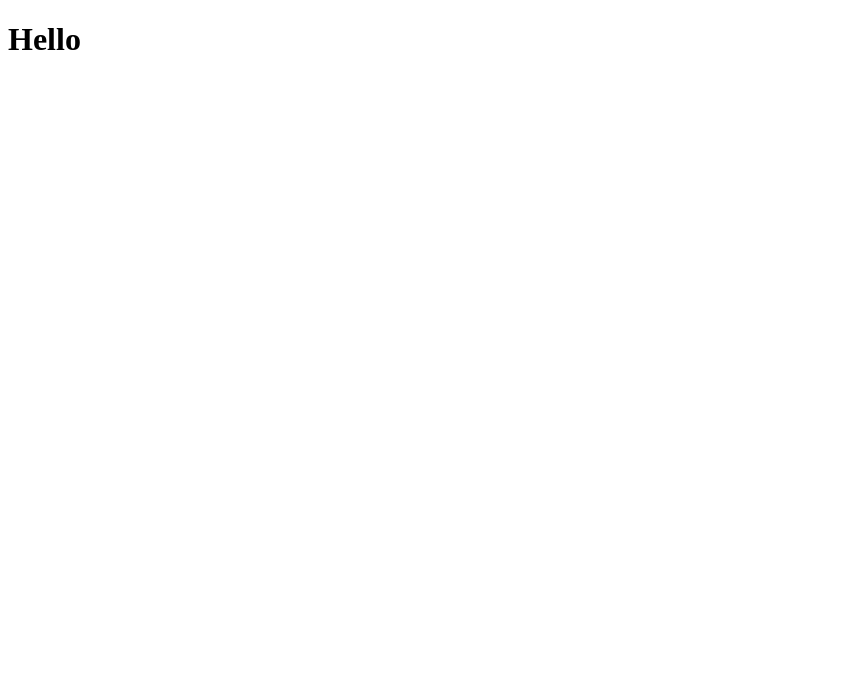
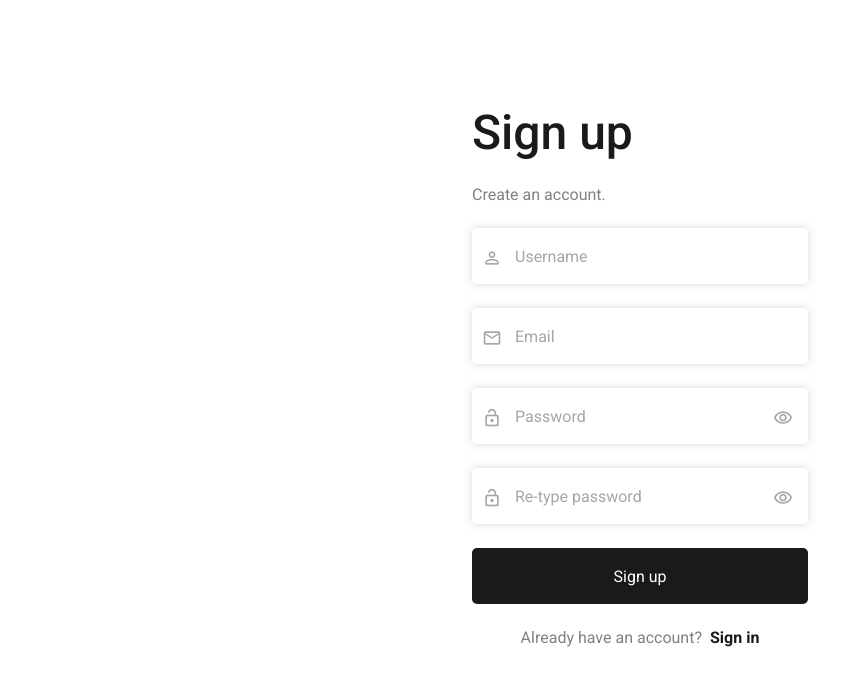
Before and after one commit to kvcsPat/mern-register-login, a React (Vite) app in the folder client/: page / in a window 1280 px wide. Shown: the top 686 px of the page, without its empty margins (0-865 px from the left). Built offline with nearby package versions, Linux system fonts and the light colour scheme.

Commit message:
created login and register form styles

```diff
--- a/client/index.html
+++ b/client/index.html
@@ -2,8 +2,18 @@
 <html lang="en">
   <head>
     <meta charset="UTF-8" />
-    <link rel="icon" type="image/svg+xml" href="/vite.svg" />
     <meta name="viewport" content="width=device-width, initial-scale=1.0" />
+    <link rel="preconnect" href="https://fonts.googleapis.com" />
+    <link rel="preconnect" href="https://fonts.gstatic.com" crossorigin />
+    <link
+      href="https://fonts.googleapis.com/css2?family=Roboto:wght@400;500;700;900&display=swap"
+      rel="stylesheet"
+    />
+    <link
+      href="https://fonts.googleapis.com/icon?family=Material+Icons+Round|Material+Icons+Outlined"
+      rel="stylesheet"
+    />
+
     <title>Authentication</title>
   </head>
   <body>
--- a/client/package.json
+++ b/client/package.json
@@ -11,7 +11,8 @@
   },
   "dependencies": {
     "react": "^18.2.0",
-    "react-dom": "^18.2.0"
+    "react-dom": "^18.2.0",
+    "react-router-dom": "^6.23.0"
   },
   "devDependencies": {
     "@types/react": "^18.2.66",
--- a/client/src/App.jsx
+++ b/client/src/App.jsx
@@ -1,5 +1,22 @@
+import { BrowserRouter, Routes, Route } from "react-router-dom";
+import Dashboard from "./components/Dashboard";
+import Register from "./components/SignUp";
+import Login from "./components/SignIn";
+import "./global_styles/reset.css";
+import "./global_styles/global.css";
+
 function App() {
-  return <h1>Hello</h1>;
+  return (
+    <main>
+      <BrowserRouter>
+        <Routes>
+          <Route path="/" element={<Register />} />
+          <Route path="/sign-in" element={<Login />} />
+          <Route path="/dashboard" element={<Dashboard />} />
+        </Routes>
+      </BrowserRouter>
+    </main>
+  );
 }
 
 export default App;
--- /dev/null
+++ b/client/src/components/Dashboard.jsx
@@ -0,0 +1,5 @@
+import React from "react";
+
+export default function Dashboard() {
+  return <h1>Dashboard</h1>;
+}
--- /dev/null
+++ b/client/src/components/SignIn.jsx
@@ -0,0 +1,50 @@
+import { NavLink } from "react-router-dom";
+import useToggle from "../hooks/useToggle";
+
+export default function SignIn() {
+  const [showPassword, toggleShowPassword] = useToggle(false);
+
+  const handleSignIn = async (e) => {
+    e.preventDefault();
+  };
+
+  return (
+    <div className="container">
+      <form onSubmit={handleSignIn} className="form signup">
+        <h1 className="title">Sign in</h1>
+        <h2 className="sub">Welcome back!</h2>
+
+        <div className="input-container">
+          <span className="material-icons-round icon-left">mail_outline</span>
+          <input type="email" className="input" placeholder="Email" />
+        </div>
+
+        <div className="input-container">
+          <span className="material-icons-round icon-left">lock_open</span>
+          <input
+            type={showPassword ? "text" : "password"}
+            className="input"
+            placeholder="Password"
+          />
+          <span
+            className="material-icons-outlined icon-right"
+            onClick={() => toggleShowPassword(!showPassword)}
+          >
+            {showPassword ? "visibility_off" : "visibility"}
+          </span>
+        </div>
+
+        <button type="submit" className="submit-btn">
+          Sign in
+        </button>
+
+        <div className="navigate">
+          <p className="navigate-text">Don&apos;t have and account?</p>
+          <NavLink to="/" className="navigate-btn">
+            Sign up
+          </NavLink>
+        </div>
+      </form>
+    </div>
+  );
+}
--- /dev/null
+++ b/client/src/components/SignUp.jsx
@@ -0,0 +1,96 @@
+import { useRef } from "react";
+import { NavLink } from "react-router-dom";
+import useToggle from "../hooks/useToggle";
+
+export default function SignUp() {
+  const [showPassword, toggleShowPassword] = useToggle(false);
+
+  const nameRef = useRef(null);
+  const emailRef = useRef(null);
+  const passwordRef = useRef(null);
+  const rePasswordRef = useRef(null);
+
+  const handleSignUp = (e) => {
+    e.preventDefault();
+    console.log(nameRef.current.value);
+    console.log(emailRef.current.value);
+    console.log(passwordRef.current.value);
+    console.log(rePasswordRef.current.value);
+  };
+
+  return (
+    <div className="container">
+      <form onSubmit={handleSignUp} className="form signup">
+        <h1 className="title">Sign up</h1>
+        <h2 className="sub">Create an account.</h2>
+
+        <div className="input-container">
+          <span className="material-icons-round icon-left">person_outline</span>
+          <input
+            ref={nameRef}
+            type="text"
+            className="input"
+            placeholder="Username"
+            required
+          />
+        </div>
+
+        <div className="input-container">
+          <span className="material-icons-round icon-left">mail_outline</span>
+          <input
+            ref={emailRef}
+            type="email"
+            className="input"
+            placeholder="Email"
+            required
+          />
+        </div>
+
+        <div className="input-container">
+          <span className="material-icons-round icon-left">lock_open</span>
+          <input
+            ref={passwordRef}
+            type={showPassword ? "text" : "password"}
+            className="input"
+            placeholder="Password"
+            required
+          />
+          <span
+            className="material-icons-outlined icon-right"
+            onClick={() => toggleShowPassword(!showPassword)}
+          >
+            {showPassword ? "visibility_off" : "visibility"}
+          </span>
+        </div>
+
+        <div className="input-container">
+          <span className="material-icons-round icon-left">lock_open</span>
+          <input
+            ref={rePasswordRef}
+            type={showPassword ? "text" : "password"}
+            className="input"
+            placeholder="Re-type password"
+            required
+          />
+          <span
+            className="material-icons-outlined icon-right"
+            onClick={() => toggleShowPassword(!showPassword)}
+          >
+            {showPassword ? "visibility_off" : "visibility"}
+          </span>
+        </div>
+
+        <button type="submit" className="submit-btn">
+          Sign up
+        </button>
+
+        <div className="navigate">
+          <p className="navigate-text">Already have an account?</p>
+          <NavLink to="/sign-in" className="navigate-btn">
+            Sign in
+          </NavLink>
+        </div>
+      </form>
+    </div>
+  );
+}
--- /dev/null
+++ b/client/src/global_styles/global.css
@@ -0,0 +1,186 @@
+:root {
+  --bg-color: #ffffff;
+  --primary-color: #1a1a1a;
+  --secondary-color: #818181;
+  --hover-color: #58a9ff;
+  --box-shadow: 0px 0px 10px rgb(0 0 0/15%);
+}
+
+body {
+  font-family: "Roboto", sans-serif;
+  font-weight: 400;
+  font-style: normal;
+}
+
+main {
+  display: flex;
+  justify-content: center;
+  align-items: center;
+
+  min-height: 100vh;
+
+  margin: auto 0;
+
+  background-color: var(--bg-color);
+}
+
+.container {
+  display: flex;
+  justify-content: center;
+  align-items: center;
+
+  max-width: 25rem;
+  width: 100%;
+  min-width: 305px;
+
+  min-height: fit-content;
+}
+
+.form {
+  display: flex;
+  flex-direction: column;
+  justify-content: flex-start;
+  align-items: center;
+
+  gap: 1.5rem;
+
+  padding: 0 2rem;
+
+  width: 100%;
+  height: 37rem;
+}
+
+.title {
+  align-self: flex-start;
+
+  font-size: 3rem;
+  font-weight: 500;
+
+  color: var(--primary-color);
+}
+
+.sub {
+  align-self: flex-start;
+
+  font-size: 1rem;
+  font-weight: 400;
+
+  color: var(--secondary-color);
+}
+
+.input-container {
+  position: relative;
+
+  width: 100%;
+  height: 3.5rem;
+
+  border-radius: 5px;
+
+  box-shadow: var(--box-shadow);
+}
+
+.input {
+  display: flex;
+  justify-content: center;
+  align-items: center;
+
+  width: 100%;
+  height: 100%;
+
+  padding: 0 2.5rem;
+
+  font-size: 1rem;
+  font-weight: 400;
+
+  border: solid 3px transparent;
+
+  color: var(--primary-color);
+
+  &::placeholder {
+    font-size: 1rem;
+    font-weight: 400;
+
+    opacity: 0.7;
+    color: var(--secondary-color);
+  }
+
+  &:focus {
+    border-radius: 5px;
+
+    border: solid 2px var(--hover-color);
+  }
+}
+
+.submit-btn {
+  display: flex;
+  justify-content: center;
+  align-items: center;
+
+  width: 100%;
+  height: 3.5rem;
+
+  font-size: 1rem;
+  font-weight: 400;
+
+  border-radius: 5px;
+
+  color: var(--bg-color);
+  background-color: var(--primary-color);
+
+  transition: all 300ms;
+
+  &:hover {
+    background-color: var(--hover-color);
+  }
+}
+
+.navigate {
+  display: flex;
+  justify-content: space-between;
+  align-items: center;
+
+  gap: 0.5rem;
+}
+
+.navigate-text {
+  font-size: 1rem;
+  font-weight: 400;
+
+  color: var(--secondary-color);
+}
+
+.navigate-btn {
+  font-size: 1rem;
+  font-weight: 700;
+
+  color: var(--primary-color);
+
+  transition: all 300ms;
+
+  &:hover {
+    color: var(--hover-color);
+  }
+}
+
+.material-icons-round,
+.material-icons-outlined {
+  position: absolute;
+
+  top: 30px;
+  transform: translate(-50%, -50%);
+
+  font-size: 20px;
+
+  opacity: 0.7;
+  color: var(--secondary-color);
+}
+
+.icon-left {
+  left: 20px;
+}
+
+.icon-right {
+  cursor: pointer;
+
+  right: 5px;
+}
--- /dev/null
+++ b/client/src/global_styles/reset.css
@@ -0,0 +1,33 @@
+* {
+  margin: 0;
+  padding: 0;
+  border: 0;
+  outline: none;
+  box-sizing: border-box;
+  background: transparent;
+  font-family: inherit;
+  overflow-x: hidden;
+}
+a {
+  text-decoration: none;
+}
+a img {
+  border: none;
+}
+
+button,
+a {
+  cursor: pointer;
+  color: inherit;
+}
+
+textarea {
+  resize: none;
+}
+
+button,
+textarea,
+select {
+  appearance: none !important;
+  border-radius: 0;
+}
--- /dev/null
+++ b/client/src/hooks/useToggle.js
@@ -0,0 +1,13 @@
+import { useState } from "react";
+
+export default function useToggle(defaultValue) {
+  const [value, setValue] = useState(defaultValue);
+
+  function toggleValue(value) {
+    setValue((currentValue) =>
+      typeof value === "boolean" ? value : !currentValue
+    );
+  }
+
+  return [value, toggleValue];
+}
```
Also changed, not shown: 1 other file (tests, documents, lock files or other folders).
